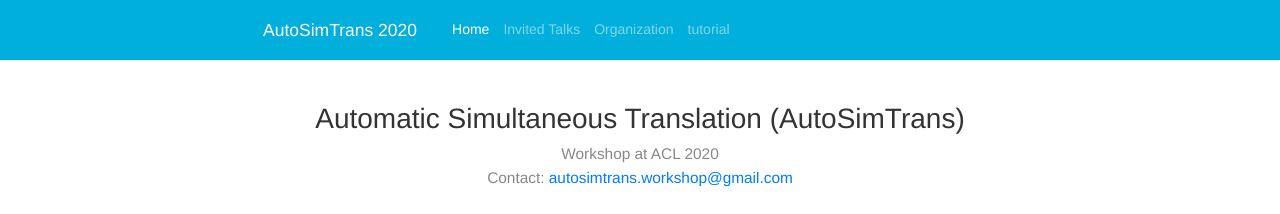
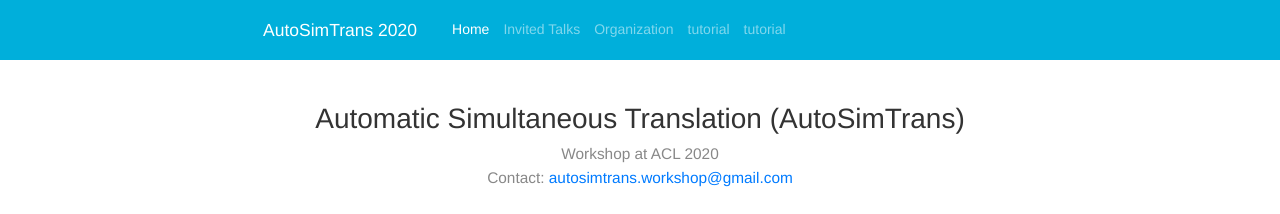
Before and after one commit to autosimtrans/autosimtrans.github.io, a Jekyll site: the page built from index.md, in a window 1280 px wide. Shown: the top 214 px of the page. Built offline with Jekyll 4.4.1, drawn with Linux system fonts in a browser that asks for light colours; nearby versions of some CDN libraries.

Commit message:
merge tutorial

```diff
--- a/_config.yml
+++ b/_config.yml
@@ -3,7 +3,7 @@
 host: 0.0.0.0
 safe: false
 
-exclude: [README.md, .gitignore, sp, tmparchive, LICENSE]
+exclude: [README.md, .gitignore, tmparchive, LICENSE] #, sp]
 timezone: null
 lsi: false
 markdown: kramdown
```
